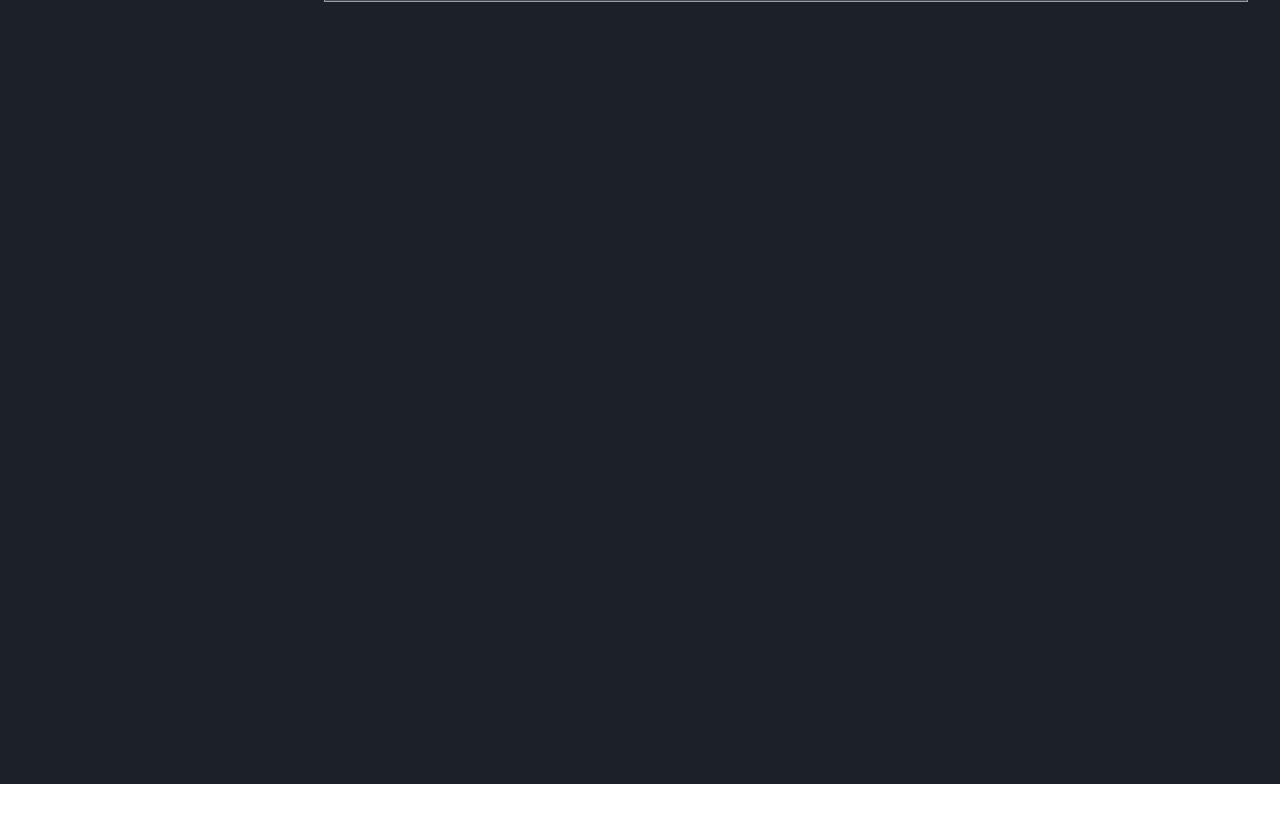
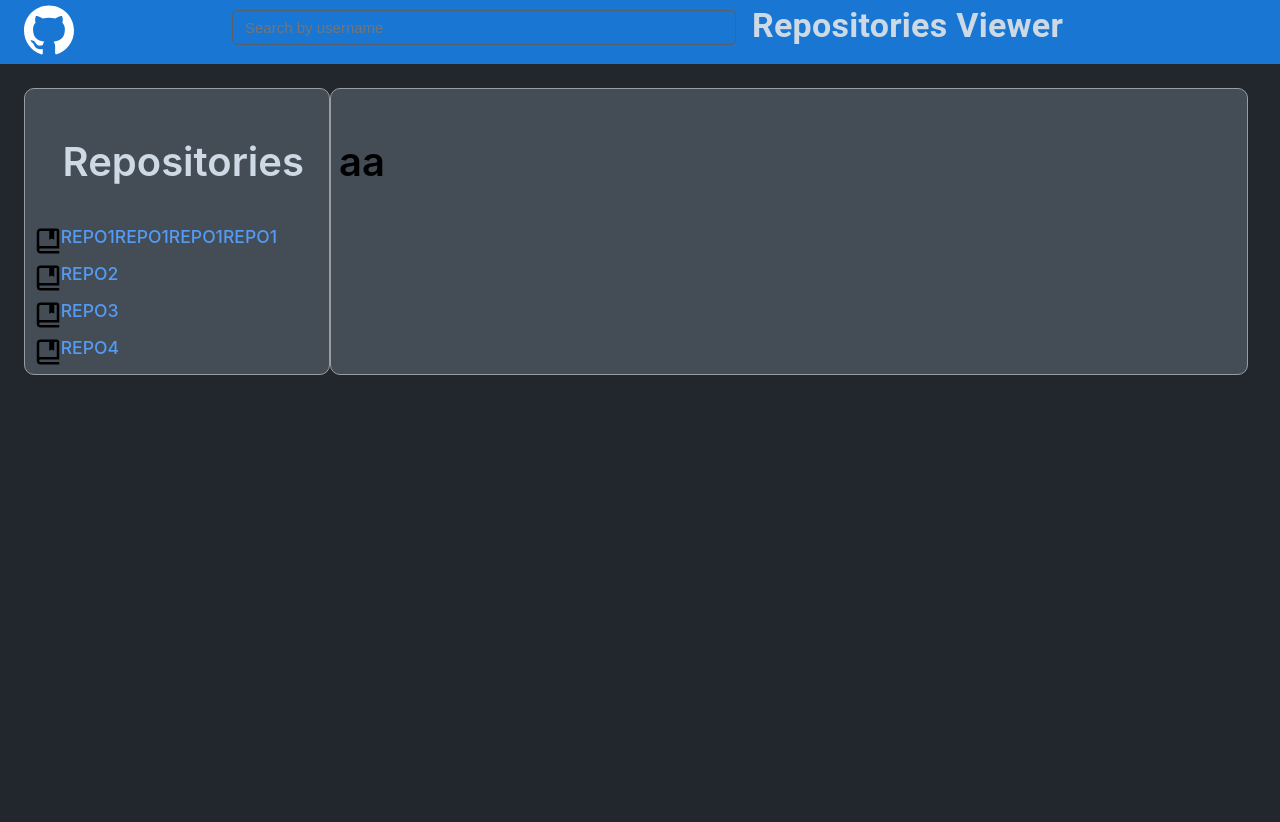
Before and after one commit to Miunmn/node.js-api, a Next.js app in the folder dev/: page / in a window 1280 px wide. Shown: the top 822 px of the page. Before the commit the page ends 800 px from the top, so only its background shows below. Built offline with nearby package versions, Linux system fonts and the light colour scheme.

Commit message:
Update sidebar and dashboard grid

```diff
--- a/dev/package.json
+++ b/dev/package.json
@@ -13,10 +13,13 @@
     "@emotion/styled": "^11.8.1",
     "@mui/material": "^5.8.0",
     "axios": "^0.27.2",
+    "bootstrap": "^5.1.3",
     "dotenv": "^16.0.1",
     "next": "12.1.6",
     "react": "18.1.0",
-    "react-dom": "18.1.0"
+    "react-bootstrap": "^2.4.0",
+    "react-dom": "18.1.0",
+    "react-icons": "^4.3.1"
   },
   "devDependencies": {
     "eslint": "8.15.0",
--- /dev/null
+++ b/dev/pages/components/Header.jsx
@@ -0,0 +1,64 @@
+import AppBar from '@mui/material/AppBar';
+import Box from '@mui/material/Box';
+import Toolbar from '@mui/material/Toolbar';
+import Typography from '@mui/material/Typography';
+import Button from '@mui/material/Button';
+import {SiGithub} from 'react-icons/si'
+import styles from '../../styles/Header.module.css'
+import { Grid } from '@mui/material';
+
+const Header = ({}) => {
+  return(
+    <Box sx={{ flexGrow: 1 }}>
+      <AppBar className={styles.header} position="static">
+        <Toolbar>
+          <Grid container className={styles['logo-title']} spacing={2}>
+            <Grid item xs={2}>
+              <SiGithub  size={50}  className='menu-icon menu-logo' onClick={()=>{
+                window.open(`https://github.com`, '_blank')
+              }}/>
+            </Grid>
+            <Grid item xs={5}>
+              <div  className={styles['input-holder']}>
+                <input
+                  className={styles['input-header']}
+                  // value={inputSearch}
+                  placeholder="Search by username"
+                  onChange={(e)=>{
+                    // e.preventDefault()
+                    // setToggleResults(true)
+                    // setInputSearch(e.target.value)
+                  }}
+                />
+                  {/* {toggleResults &&
+                    <div ref={selectorRef} className='search-results'>
+                    { results.length > 0
+                    ?
+                    results?.map(user =>(
+                        <p onClick={()=>{
+                          dispatch(fetchUserInfo(user.login))
+                          setToggleResults(false)
+                          setInputSearch(user.login)
+                        }} key={user.id}>{user.login}</p>
+                      ))
+                    : <p>User not found</p>
+                    }
+                </div>
+                } */}
+              </div>
+            </Grid>
+
+            <Grid item xs={5}>
+              <Typography variant="h4" component="div" className={styles.title} sx={{ flexGrow: 1, fontWeight: 'bold' }}>
+              Repositories Viewer
+            </Typography>
+            </Grid>
+          </Grid>
+        </Toolbar>
+      </AppBar>
+    </Box>
+  )
+
+}
+
+export default Header;
--- a/dev/pages/index.js
+++ b/dev/pages/index.js
@@ -1,22 +1,51 @@
 import Head from 'next/head'
 import Image from 'next/image'
 import Body from './components/Body'
+import Header from './components/Header'
+import {BiBookBookmark} from 'react-icons/bi'
+
 import Grid from '@mui/material/Grid';
 import styles from '../styles/Home.module.css'
 
 export default function Home() {
+  const repos = ['REPO1REPO1REPO1REPO1', 'REPO2', 'REPO3', 'REPO4'];
+
   return (
+    <>
+    <Header />
     <div className={styles.container}>
-      <Grid container spacing={2}>
+      <Grid container spacing={1}>
         <Grid item xs={3} className={styles.sidebar}>
-
-
+          <div className={styles['sidebar-title-container']}>
+            <p className={styles['sidebar-title']}>Repositories</p>
+          </div>
+          <div className='repo-holder'>
+          {
+            repos.map((repo, index) => {
+              return (
+                <div key={index}>
+                <Grid container >
+                    <Grid item xs={1}>
+                      <BiBookBookmark size={30} />
+                      </Grid>
+                    <Grid item xs={11}>
+                      <div onClick={(e)=>{}} className={styles['repo-name']}>{repo}</div>
+                    </Grid>
+                </Grid>
+                </div>
+              )
+            })
+          }
+          </div>
         </Grid>
         <Grid item xs={9} className={styles.dashboard}>
-
+            <p>
+              aa
+            </p>
         </Grid>
       </Grid>
     </div>
+    </>
 
   )
 }
--- /dev/null
+++ b/dev/styles/Header.module.css
@@ -0,0 +1,28 @@
+.header{
+  background-color: #2d333b;
+}
+.title{
+  color: #cdd9e5;
+  margin-top: 5px;
+}
+.logo-title{
+  width: 90%;
+}
+
+.input-holder{
+  width: 100%;
+  margin-top: 1%;
+  position: relative;
+}
+
+.input-header{
+  height: 35px;
+  width: 100%;
+  font-size: 15px;
+  padding-left:0.8em ;
+  background: none;
+  border-radius: 5px;
+  outline: none;
+  color: #fff;
+  border: 1px solid #57606A;
+}
--- a/dev/styles/Home.module.css
+++ b/dev/styles/Home.module.css
@@ -1,39 +1,61 @@
 .container {
-  padding: 0 2rem;
-  background-color: #1c2128;
+  padding: 2rem;
+  background-color: #22272e;
   height: 100vh;
   width: 100vw;
-
+}
+.sidebar-title{
+  color: #cdd9e5;
 }
 
-.sidebar p{
+.sidebar-title-container{
+  margin-left: 10%;
+}
+
+.sidebar{
   background-color: #444c56;
   width: auto;
-  display: flex;
-  justify-content: center;
   height: auto;
+  border-radius: 10px;
   border: 1px solid #9A9C9F;
 }
 
+.repo-name{
+  color: #539bf5;
+  font-size: 1.1rem;
+  font-weight: 500;
+  margin-left: 3px;
+  margin-bottom: 1rem;
+}
+.repo-name:hover{
+  color: #539bf5;
+  cursor: pointer;
+  text-decoration: underline;
+}
+
 .sidebar p {
-  font-size: 22px;
+  font-size: 40px;
+  font-weight: 600;
+}
+.dashboard {
+  width: auto;
+  height: auto;
+  border-radius: 10px;
+  border: 1px solid #9A9C9F;
+  background-color: #444c56;
+
+  font-size: 40px;
+  font-weight: 600;
+}
+.dashboard p {
+  font-size: 40px;
   font-weight: 600;
 }
 
-.dashboard p {
-  font-size: 22px;
-  font-weight: 600;
-}
 
-.dashboard {
-  background-color: #444c56;
-  width: auto;
-  display: flex;
-  justify-content: center;
-  height: auto;
-  border: 1px solid #9A9C9F;
-}
 
+
+/*
 .main {
   min-height: 100vh;
   padding: 4rem 0;
@@ -145,4 +167,4 @@
     width: 100%;
     flex-direction: column;
   }
-}
+} */
```
Also changed, not shown: 1 other file (tests, documents, lock files or other folders).
